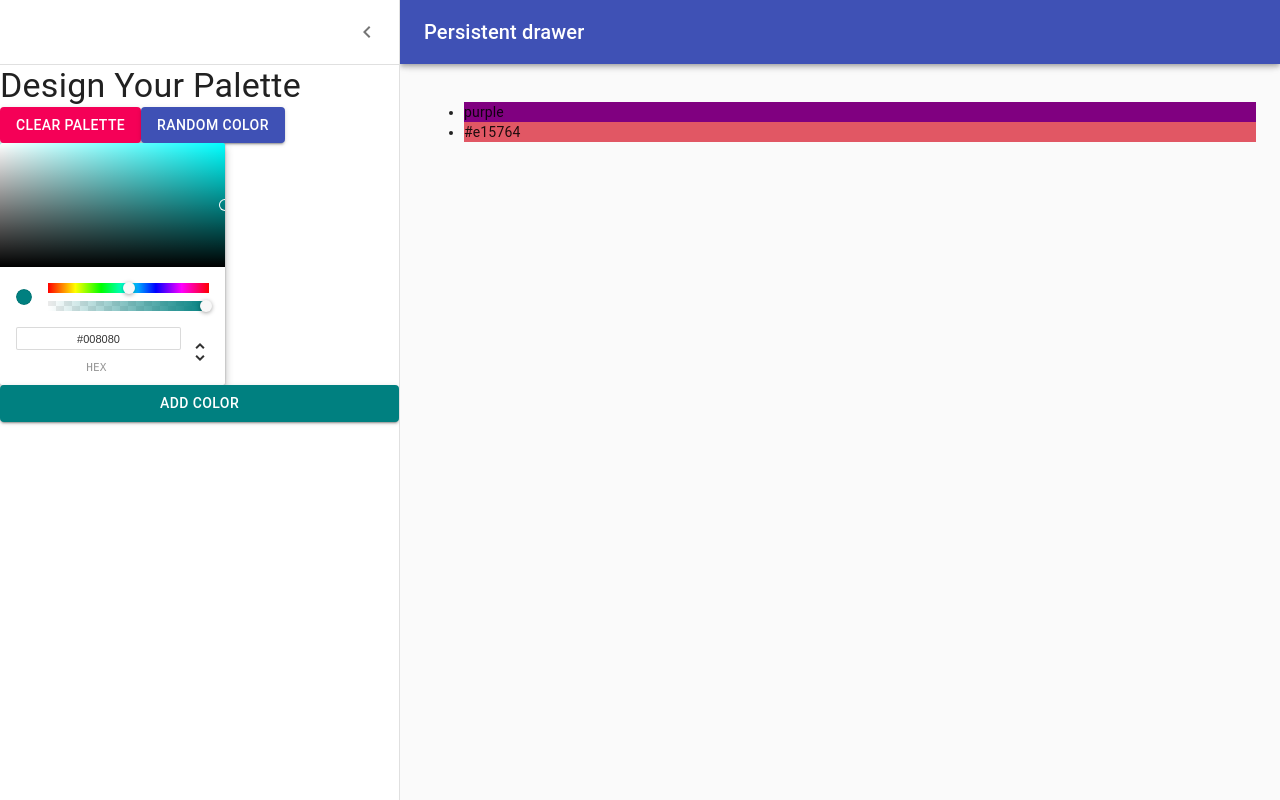
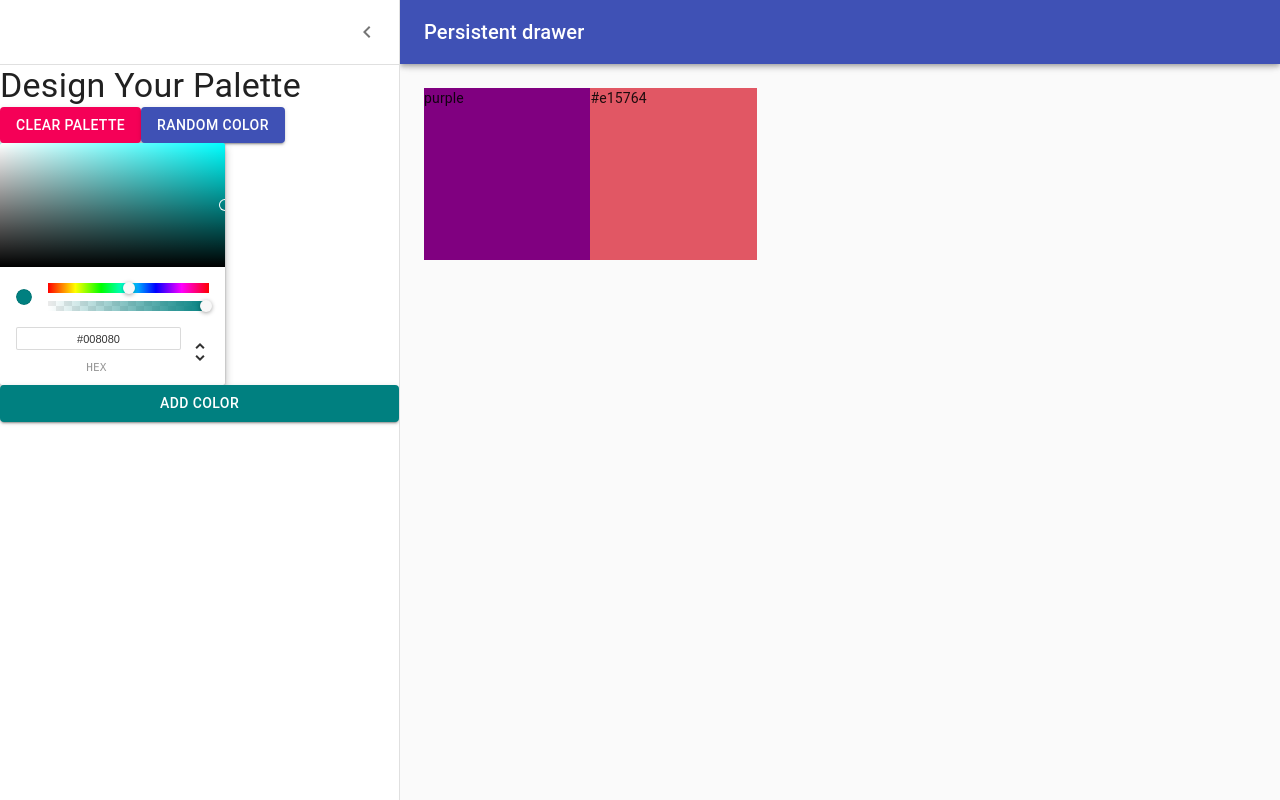
Before and after one commit to younesZdDz/color-picker, a React (Create React App) app: page /palette/new in a window 1280 px wide. Built offline with nearby package versions, Linux system fonts and the light colour scheme.

Commit message:
feat(DraggableColorBox): addded draggable color box

```diff
--- /dev/null
+++ b/src/components/DraggableColorBox/DraggableColorBox.js
@@ -0,0 +1,31 @@
+import React from 'react';
+import { withStyles } from '@material-ui/styles';
+import PropTypes from 'prop-types';
+
+const styles = {
+  root: {
+    width: '20%',
+    height: '25%',
+    margin: '0 auto',
+    display: 'inline-block',
+    position: 'relative',
+    cursor: 'pointer',
+    marginBottom: '-3.5px',
+  },
+};
+
+function DraggableColorBox(props) {
+  return (
+    <div
+      className={props.classes.root}
+      style={{ backgroundColor: props.color }}
+    >
+      {props.color}
+    </div>
+  );
+}
+DraggableColorBox.propTypes = {
+  classes: PropTypes.object.isRequired,
+  color: PropTypes.string.isRequired,
+};
+export default withStyles(styles)(DraggableColorBox);
--- a/src/components/PaletteForm/PaletteForm.js
+++ b/src/components/PaletteForm/PaletteForm.js
@@ -12,6 +12,7 @@
 import ChevronLeftIcon from '@material-ui/icons/ChevronLeft';
 import Button from '@material-ui/core/Button';
 import { ChromePicker } from 'react-color';
+import DraggableColorBox from '../DraggableColorBox/DraggableColorBox';
 
 const drawerWidth = 400;
 
@@ -57,6 +58,7 @@
   content: {
     flexGrow: 1,
     padding: theme.spacing(3),
+    height: 'calc(100vh - 64px)',
     transition: theme.transitions.create('margin', {
       easing: theme.transitions.easing.sharp,
       duration: theme.transitions.duration.leavingScreen,
@@ -161,11 +163,9 @@
         })}
       >
         <div className={classes.drawerHeader} />
-        <ul>
-          {colors.map(color => (
-            <li style={{ backgroundColor: color }}>{color}</li>
-          ))}
-        </ul>
+        {colors.map(color => (
+          <DraggableColorBox color={color} />
+        ))}
       </main>
     </div>
   );
```
